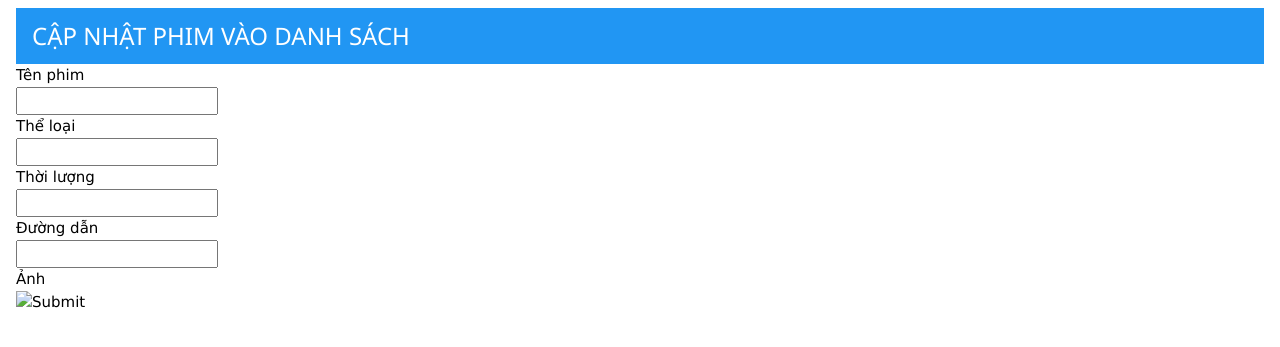
After one commit to tomcatvn/thanhku, a Flask app: template templates/themphim.html in a window 1280 px wide. The commit adds this page. Shown: the top 347 px of the page. Run offline with Flask 2, Linux system fonts and the light colour scheme; the template is opened without the code that fills it, so the values that code supplies are empty; parts of the project's set-up code (start-up, migrations or seed data) failed here and were passed over.

Commit message:
no message

```diff
--- a/app.py
+++ b/app.py
@@ -1,6 +1,26 @@
-from flask import Flask,render_template
+from flask import Flask,render_template,url_for,request
+
+import mongoengine
+
+from mongoengine import *
+
+connect(
+    'thanhku',
+    username = '8f8f8f8',
+    password = '123456',
+    host = 'ds135798.mlab.com',
+    port = 35798
+)
+
+
 
 app = Flask(__name__)
+class Phim(Document):
+    tenphim = StringField()
+    theloai = StringField()
+    thoiluong = StringField()
+    duongdan = URLField()
+    anh = URLField()
 
 
 @app.route('/intro')
@@ -63,6 +83,18 @@ def intro():
     ]
     return render_template('intro.html',phim=phim)
 
+@app.route('/themphim',methods=["GET,POST"])
+def themphim():
+    if request.method == "GET":
+        return render_template("themphim.html")
+    elif request.method == "POST":
+        phim = Phim(tenphim = request.form["tenphim"], theloai = request.form["theloai"],
+                    thoiluong = request.form["thoiluong"], duongdan=request.form["duongdan"],
+                    anh = request.form["anh"])
+        phim.save()
+        return 'da up len mongodb'
+
+
 
 if __name__ == '__main__':
     app.run()
--- /dev/null
+++ b/templates/themphim.html
@@ -0,0 +1,33 @@
+<!DOCTYPE html>
+<html lang="en">
+<head>
+    <meta charset="UTF-8">
+    <link rel="stylesheet" href="../static/w3.css">
+    <title>them phim</title>
+</head>
+<body>
+
+<form class="w3-form w3-container" action="{{ url_for("themphim") }}" method="post">
+    <div class="w3-container w3-blue">
+        <h3>CẬP NHẬT PHIM VÀO DANH SÁCH</h3>
+    </div>
+    <label for="text">Tên phim</label><br>
+    <input type="text" name="tenphim"><br>
+    <label for="text">Thể loại</label><br>
+    <input type="text" name="theloai"><br>
+    <label for="text">Thời lượng</label><br>
+    <input type="text" name="thoiluong"><br>
+    <label for="url">Đường dẫn</label><br>
+    <input type="url" name="duongdan"><br>
+    <label for="image">Ảnh</label><br>
+    <input type="image" name="anh"><br>
+
+
+
+
+</form>
+
+
+
+</body>
+</html>
```
Also changed, not shown: templates/intro.html (+5 -2 lines).
